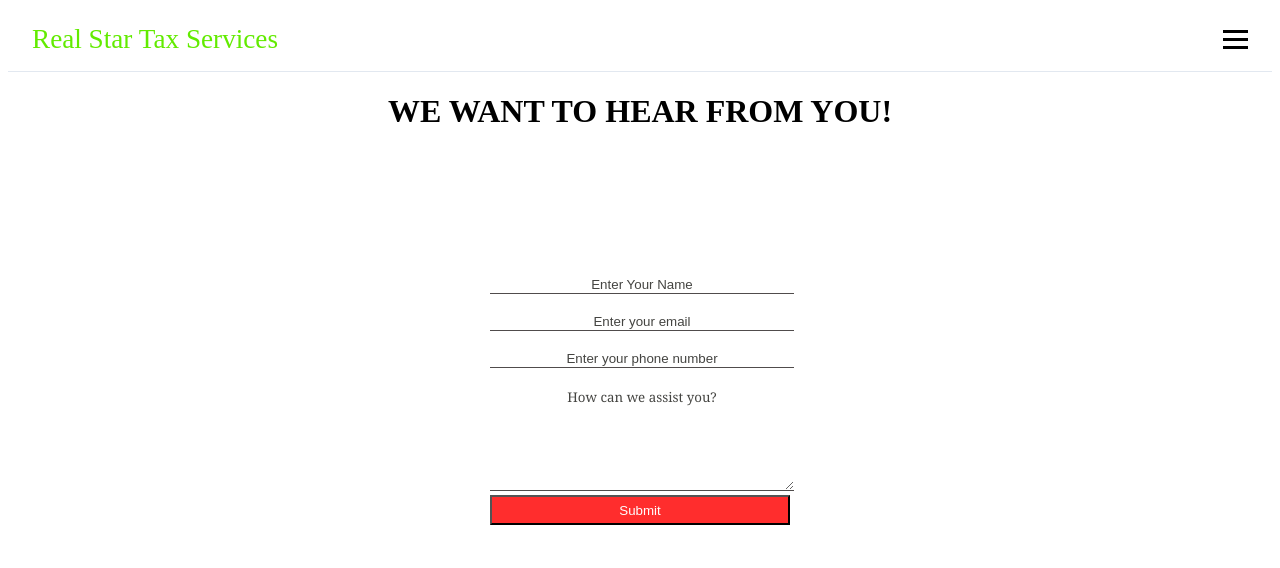
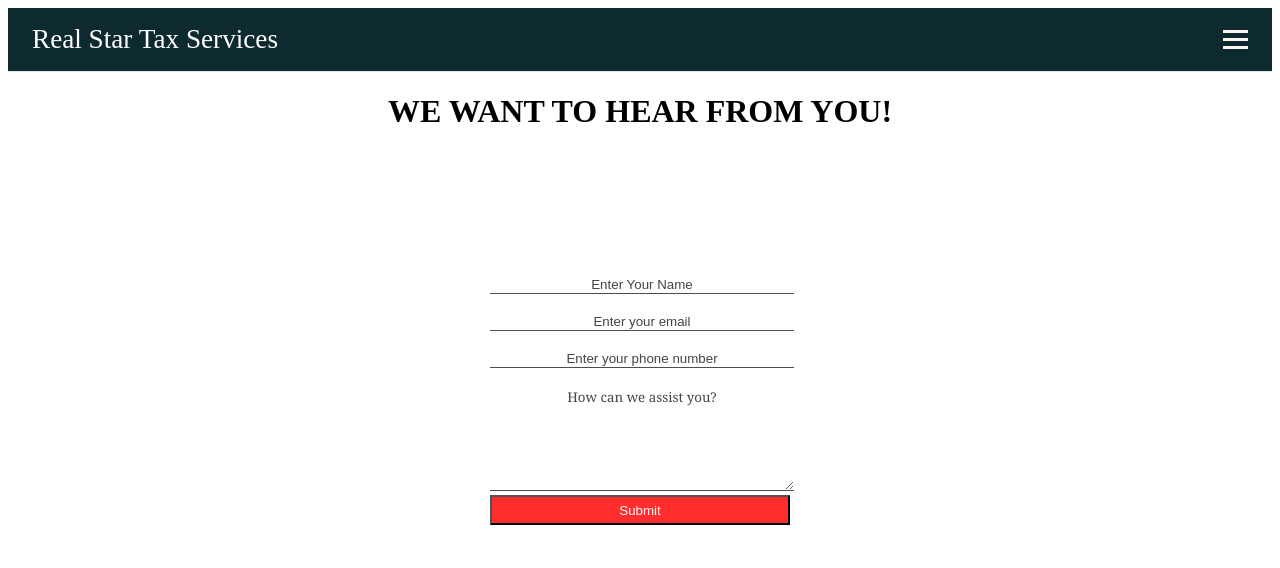
Before and after one commit to boubabaueel/Real-Star, a plain HTML site: page contact.html in a window 1280 px wide. Drawn offline with Linux system fonts and the light colour scheme.

Commit message:
changed nav-logo color to white

```diff
--- a/style.css
+++ b/style.css
@@ -91,6 +91,10 @@ border-style: solid;
 
 
 }
+   .header{background-color: #0d2a2f;
+    margin-bottom: 10px;
+
+}
 
 .butto{
 font-size: 25px;
@@ -128,7 +132,7 @@ font-size: 25px;
         margin: 5px auto;
         -webkit-transition: all 0.3s ease-in-out;
         transition: all 0.3s ease-in-out;
-        background-color: #000000;
+        background-color: #ffffff;
     }
     .nav-menu {
         display: flex;
@@ -156,7 +160,7 @@ font-size: 25px;
 
     .nav-logo {
          font-size: 1.7rem;
-        color:  rgb(98, 235, 0);
+        color:  rgb(254, 254, 254);
         text-decoration: none;
     }
     .nav-menu {
@@ -341,7 +345,7 @@ font-family:Georgia, 'Times New Roman', Times, serif
         margin: 5px auto;
         -webkit-transition: all 0.3s ease-in-out;
         transition: all 0.3s ease-in-out;
-        background-color: #000000;
+        background-color: #fff4f4;
     }
     .nav-menu {
         display: flex;
@@ -370,7 +374,7 @@ font-family:Georgia, 'Times New Roman', Times, serif
     .nav-logo {
          font-size: 1.7rem;
         /* font-weight: 100px; */
-        color:  rgb(98, 235, 0);
+        color:  rgb(255, 255, 255);
         text-decoration: none;
     }
     .nav-menu {
```
